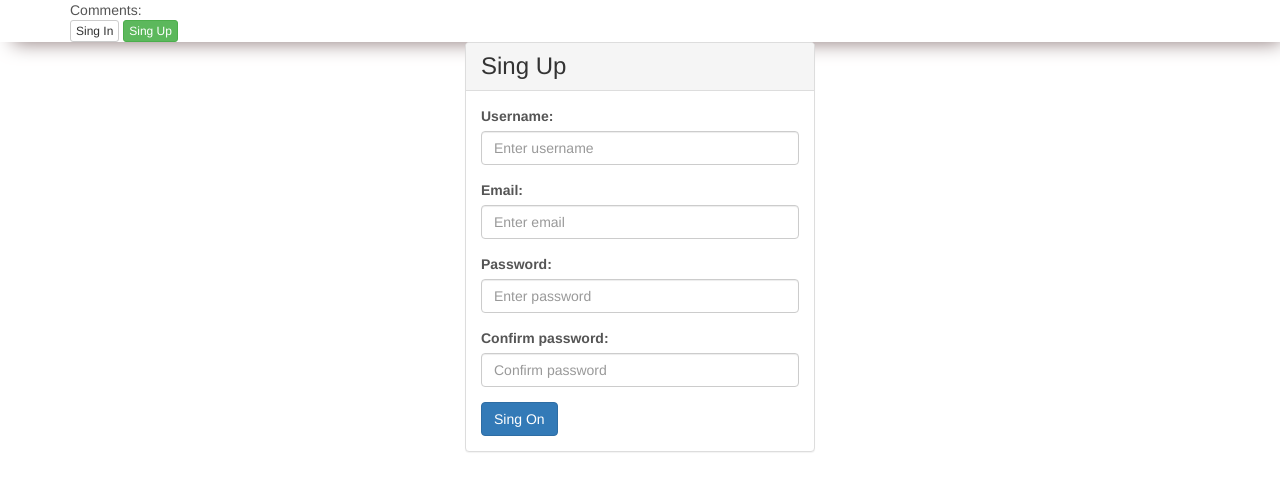
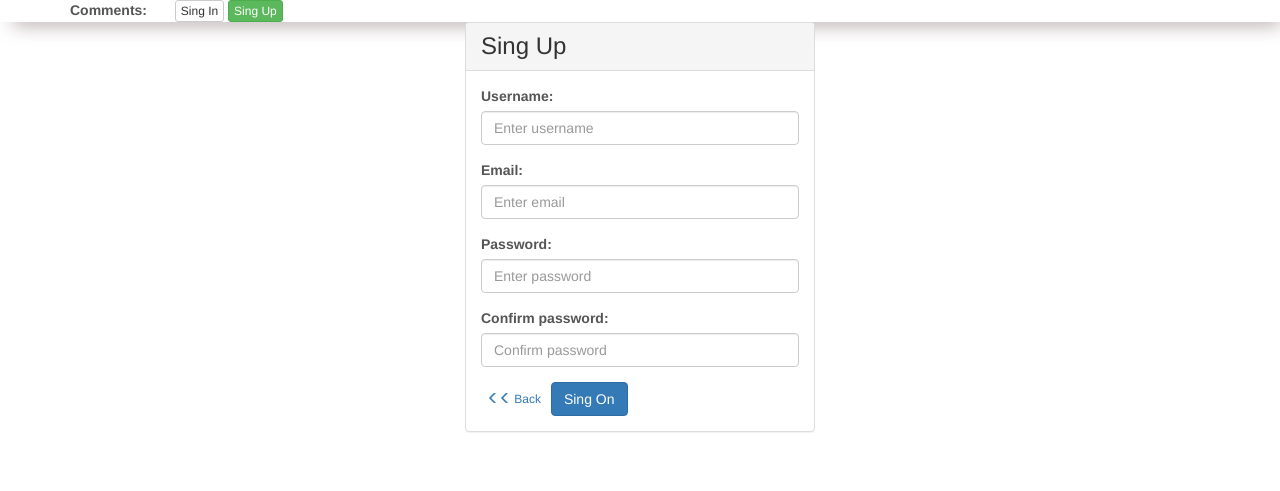
Before and after one commit to naaanazar/comments, a PHP site: page /auth/sing-on in a window 1280 px wide. Shown: the top 491 px of the page. Run offline with PHP 8.4, Linux system fonts and the light colour scheme; data that the repository does not hold is empty.

Commit message:
minor change

```diff
--- a/app/views/loginView.php
+++ b/app/views/loginView.php
@@ -18,6 +18,9 @@
                        <?= isset($error['password'])? "<span class='error_f'> " . $error['password']. "</span>": '';?>
                        <input type="hidden"  name="contentId" value="<?= isset($contentId) ? $contentId : '' ?>">
                     </div>
+                    <a href="/<?= isset($contentId) ? '?contentId=' . $contentId : '' ?>" class="btn  btn-xs"><span class="glyphicon glyphicon-menu-left">
+                        </span><span class="glyphicon glyphicon-menu-left"></span> Back
+                    </a>
                     <button type="submit" class="btn btn-primary btn-xs">Sing In</button>
                 </form>
             </div>
--- a/app/views/registrationView.php
+++ b/app/views/registrationView.php
@@ -26,6 +26,9 @@
                        <?= isset($error['confirm'])? "<span class='error_f'> " . $error['confirm']. "</span>": '';?>
                        <input type="hidden"  name="contentId" value="<?= isset($contentId) ? $contentId : '' ?>">
                     </div>
+                    <a href="/<?= isset($contentId) ? '?contentId=' . $contentId : '' ?>" class="btn  btn-xs"><span class="glyphicon glyphicon-menu-left">
+                        </span><span class="glyphicon glyphicon-menu-left"></span> Back
+                    </a>
                     <button type="submit" class="btn btn-primary">Sing On</button>
                 </form>
             </div>
--- a/public/css/main.css
+++ b/public/css/main.css
@@ -37,3 +37,15 @@ ul {
 .up-rating{
     color:#449d44
 }
+.username{
+    display: inline-block;
+    font-weight: bold;
+    color: #337ab7;
+    margin-right: 10px;
+}
+.title-comments{
+    display: inline-block;
+    font-weight: bold;
+    color: #555;
+    margin-right: 10px;
+}
```
